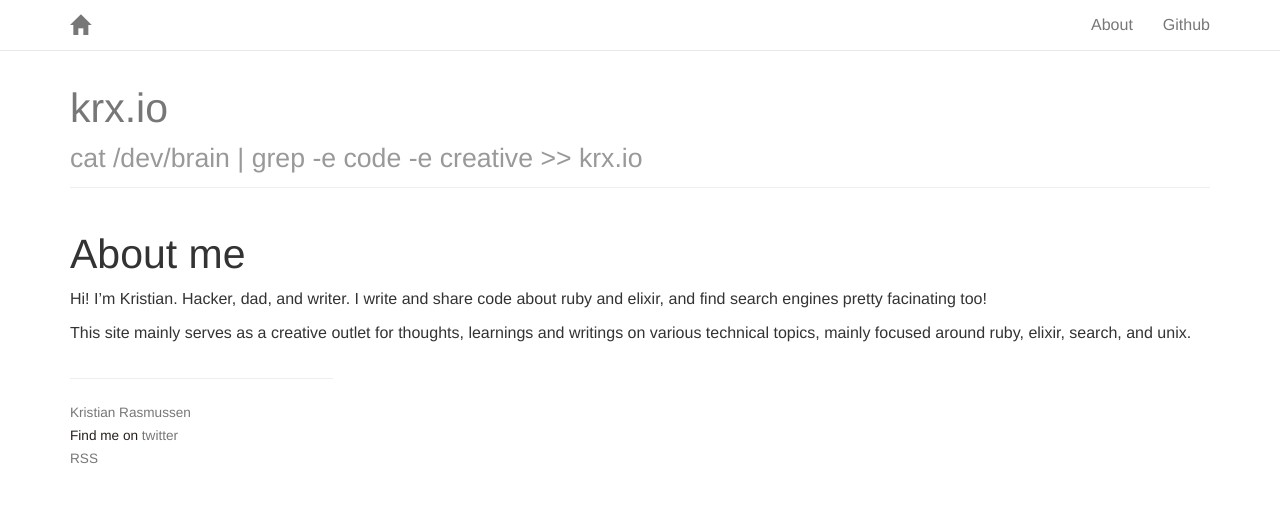
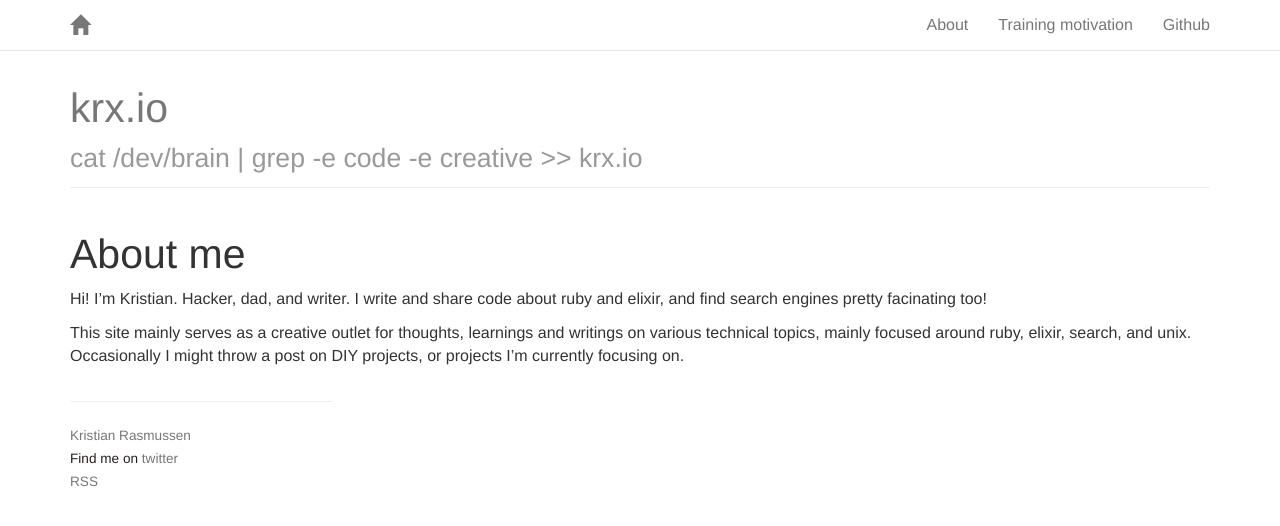
Before and after one commit to iamkristian/iamkristian.github.io, a Jekyll site: the page built from about/index.md, in a window 1280 px wide. Shown: the top 526 px of the page. Built offline with Jekyll 4.4.1, drawn with Linux system fonts in a browser that asks for light colours; nearby versions of some CDN libraries; Markdown is read by kramdown in place of the engine named in the settings; comment, search, counter and statistics services are not loaded.

Commit message:
adding training

```diff
--- a/_includes/header.html
+++ b/_includes/header.html
@@ -28,6 +28,7 @@
       <div class="collapse navbar-collapse">
         <ul class="nav navbar-nav navbar-right">
           <li><a href="/about">About</a></li>
+          <li><a href="/training">Training motivation</a></li>
           <li><a href="http://github.com/iamkristian">Github</a></li>
         </ul>
       </div>
--- a/about/index.md
+++ b/about/index.md
@@ -4,7 +4,10 @@ title: "About me"
 ---
 # About me
 
-Hi! I'm Kristian. Hacker, dad, and writer. I write and share code about ruby and elixir, and find search engines pretty facinating too!
+Hi! I'm Kristian. Hacker, dad, and writer. I write and share code about ruby
+and elixir, and find search engines pretty facinating too!
 
-This site mainly serves as a creative outlet for thoughts, learnings and writings on various technical topics, mainly focused around
-ruby, elixir, search, and unix.
+This site mainly serves as a creative outlet for thoughts, learnings and
+writings on various technical topics, mainly focused around
+ruby, elixir, search, and unix. Occasionally I might throw a post on DIY
+projects, or projects I'm currently focusing on.
```
Also changed, not shown: training/index.md (added, +26 -0 lines).
